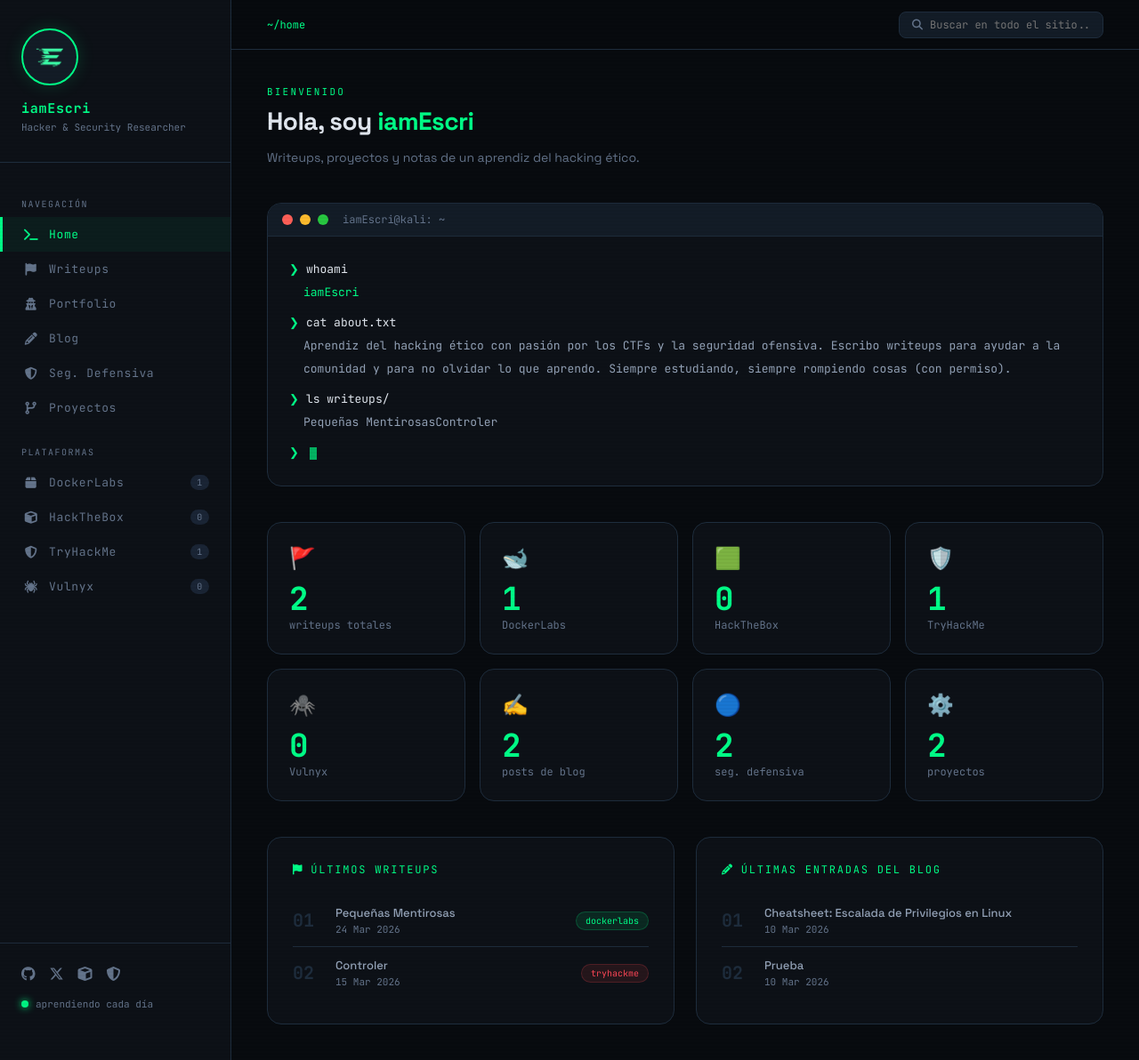
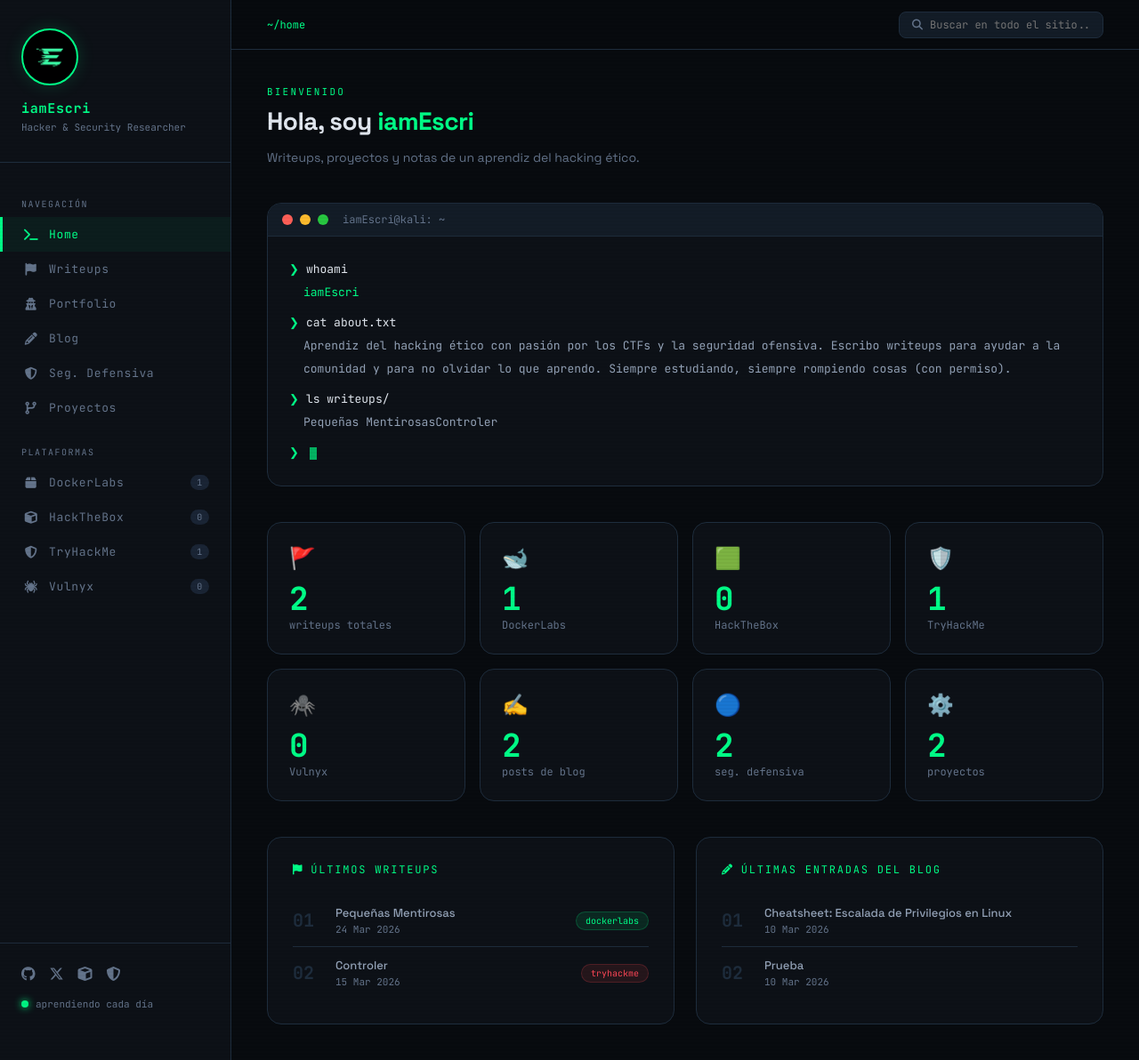
Before and after one commit to iamEscri/iamescri.github.io, a Jekyll site: the page built from index.html, in a window 1280 px wide and 1192 px high. Shown: the whole window at 89% size. Built offline with Jekyll 4.4.1, drawn with Linux system fonts in a browser that asks for light colours.

Commit message:
Update main.css

```diff
--- a/assets/css/main.css
+++ b/assets/css/main.css
@@ -81,7 +81,7 @@ body::before {
   box-shadow: 0 0 20px var(--green-glow);
   overflow: hidden;
   margin-bottom: 16px;
-  background: var(--surface);
+  background: #000000;
   display: flex;
   align-items: center;
   justify-content: center;
```
